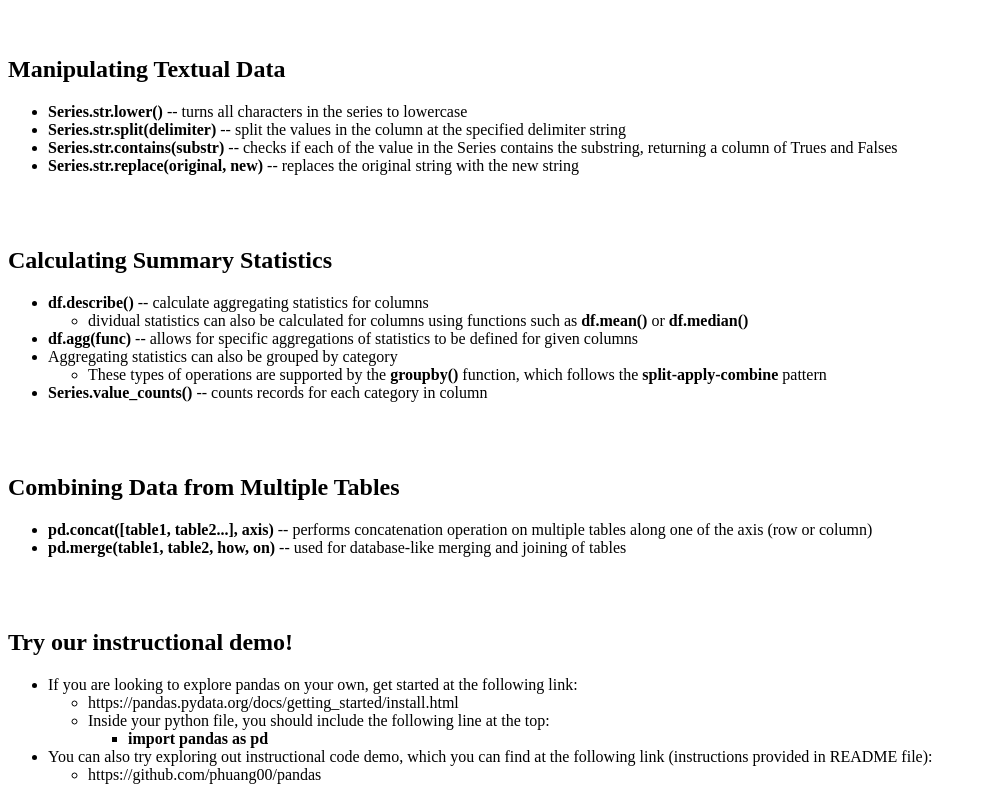
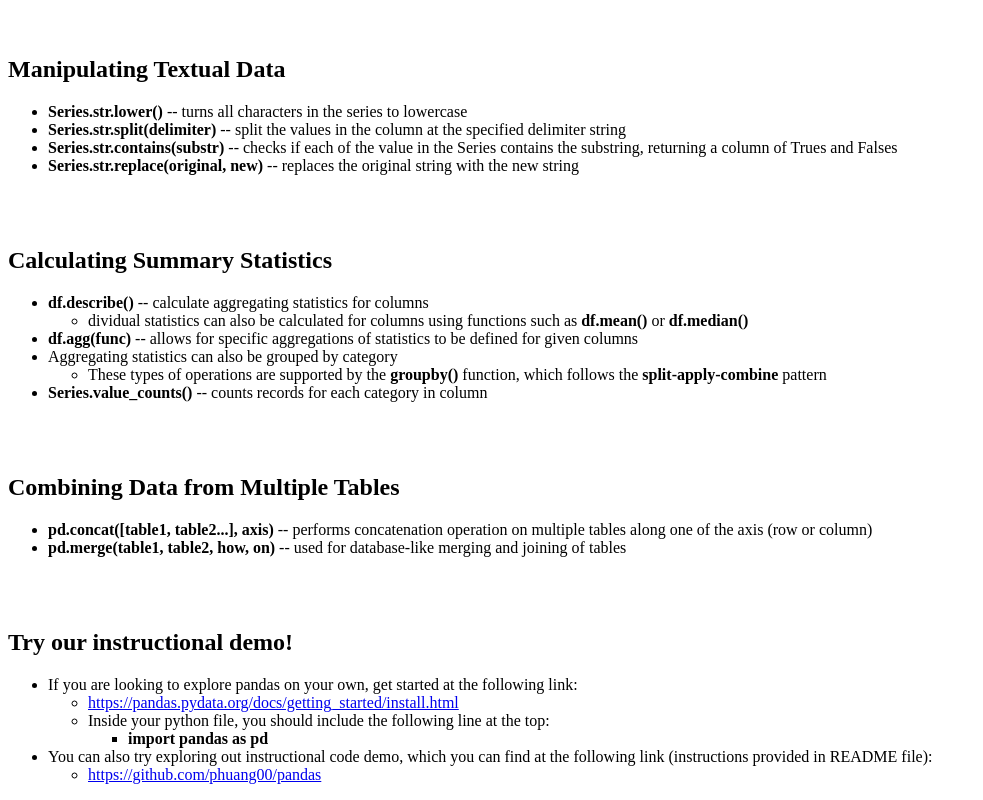
Before and after one commit to jlin00/jlin00.github.io, a plain HTML site: page index.html in a window 1280 px wide. Shown: the part 1595-2395 px from the top of the page, without its empty margins (0-983 px from the left). Drawn offline with Linux system fonts and the light colour scheme.

Commit message:
add links

```diff
--- a/index.html
+++ b/index.html
@@ -136,7 +136,7 @@
     <ul>
       <li>If you are looking to explore pandas on your own, get started at the following link:
         <ul>
-          <li>https://pandas.pydata.org/docs/getting_started/install.html</li>
+          <li><a href="https://pandas.pydata.org/docs/getting_started/install.html">https://pandas.pydata.org/docs/getting_started/install.html</a></li>
           <li>Inside your python file, you should include the following line at the top:
             <ul>
               <li><b>import pandas as pd</b></li>
@@ -146,7 +146,7 @@
       </li>
       <li>You can also try exploring out instructional code demo, which you can find at the following link (instructions provided in README file):
         <ul>
-          <li>https://github.com/phuang00/pandas</li>
+          <li><a href="https://github.com/phuang00/pandas">https://github.com/phuang00/pandas</a></li>
         </ul>
       </li>
     </ul>
```
